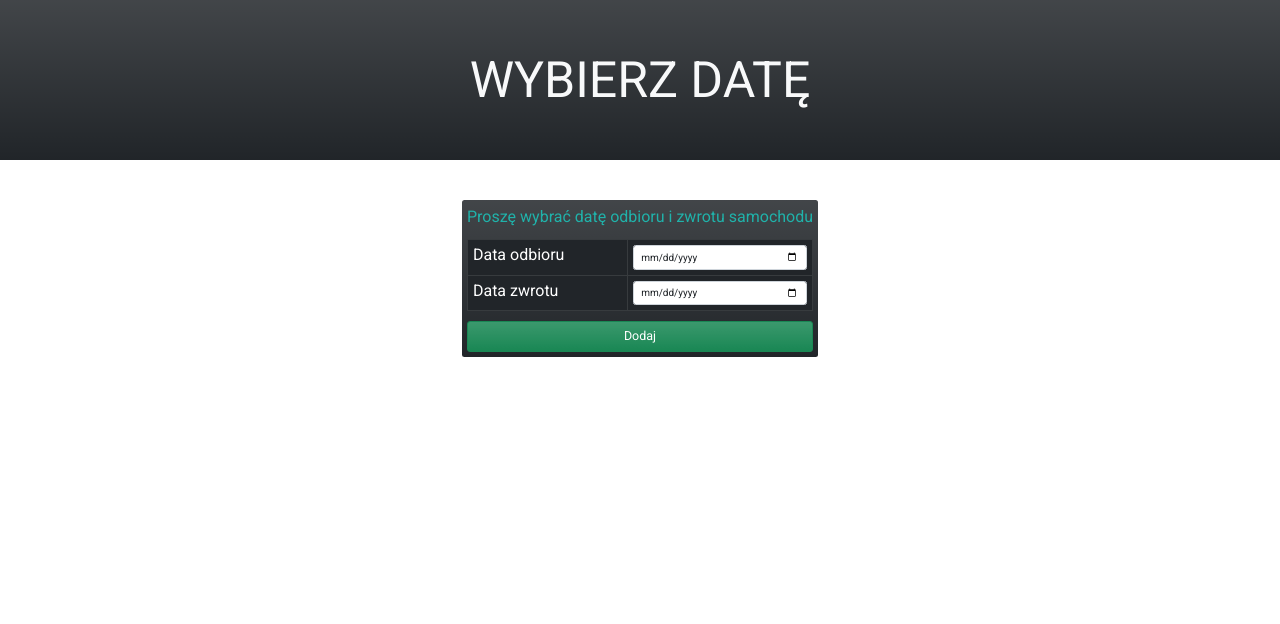
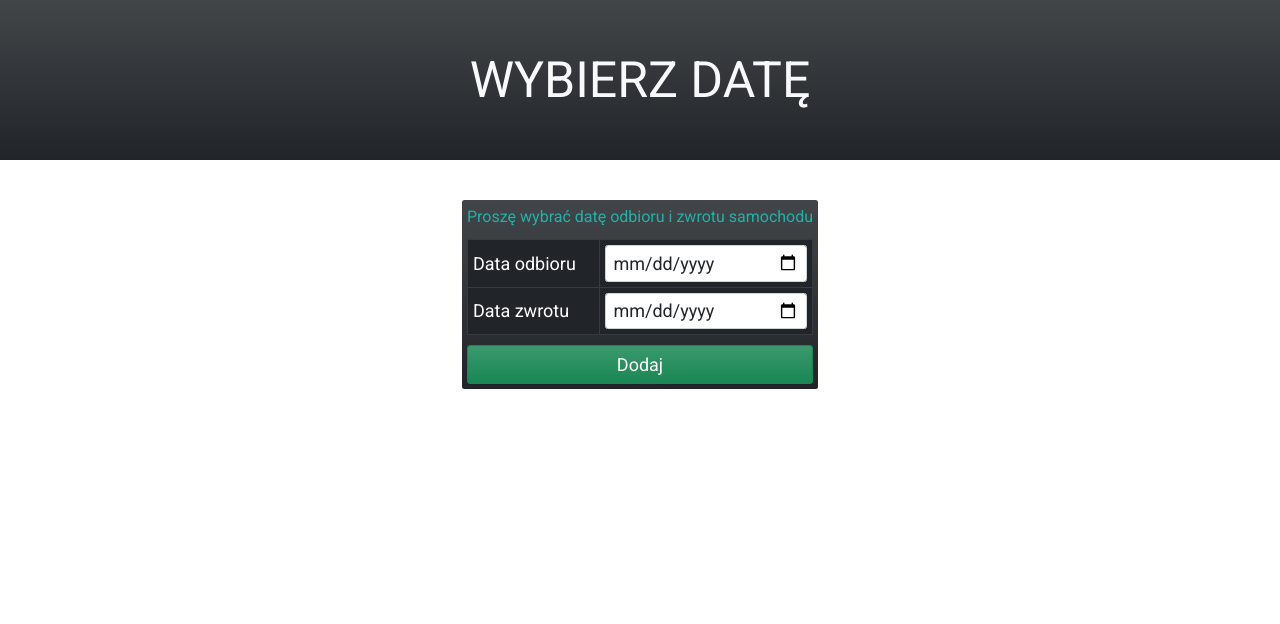
Before and after one commit to RomanH83/CarRentalSite, a Django app: page /carrent/order/1/ in a window 1280 px wide. Shown: the part 80-704 px from the top of the page. Run offline with Django 4.2, Linux system fonts and the light colour scheme; the visitor is signed in with stand-in values (Sample User, id 1); some libraries are stand-ins or nearby versions.

Commit message:
Resize date widget for Order

```diff
--- a/carrent/carrentapp/forms.py
+++ b/carrent/carrentapp/forms.py
@@ -6,10 +6,12 @@ from carrentapp.models import Order
 class OrderDateForm(forms.Form):
     start_date = forms.DateField(required=True,
                                  widget=forms.DateInput(attrs={'class': 'form-control',
-                                                               'type': 'date'}))
+                                                               'type': 'date',
+                                                               'style': 'font-size: large'}))
     return_date = forms.DateField(required=True,
                                   widget=forms.DateInput(attrs={'class': 'form-control',
-                                                                'type': 'date'}))
+                                                                'type': 'date',
+                                                                'style': 'font-size: large'}))
 
 
 class OrderCreationForm(forms.ModelForm):
--- a/carrent/carrentapp/templates/carrentapp/order_form.html
+++ b/carrent/carrentapp/templates/carrentapp/order_form.html
@@ -13,15 +13,15 @@
                 <p style="color: lightseagreen; margin-bottom: 0px; text-align: center">Proszę wybrać datę odbioru i zwrotu samochodu</p>
                 <p style="color: red; text-align: center">{{ view.kwargs.msg }}</p>
                 <tr>
-                    <td>Data odbioru</td>
+                    <td style="font-size: large; vertical-align: middle">Data odbioru</td>
                     <td>{{ form.start_date }}</td>
                 </tr>
                 <tr>
-                    <td>Data zwrotu</td>
+                    <td style="font-size: large; vertical-align: middle">Data zwrotu</td>
                     <td>{{ form.return_date }}</td>
                 </tr>
             </table>
-            <button name="dodaj" class="btn btn-success btn-lg bg-gradient">Dodaj</button>
+            <button name="dodaj" class="btn btn-success btn-lg bg-gradient" style="font-size: large">Dodaj</button>
             {% csrf_token %}
         </form>
 </section>
```
